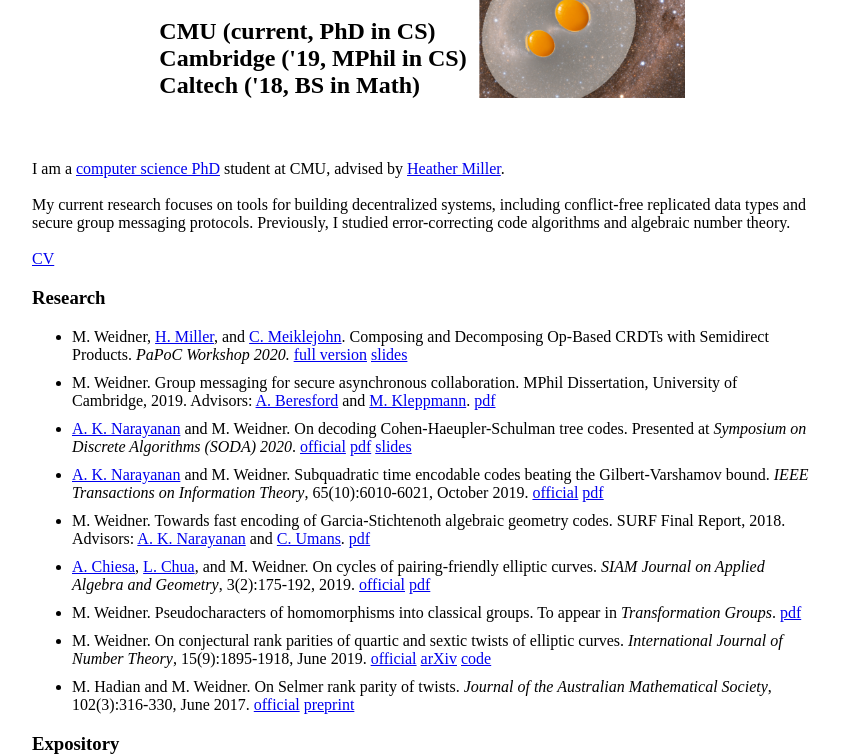
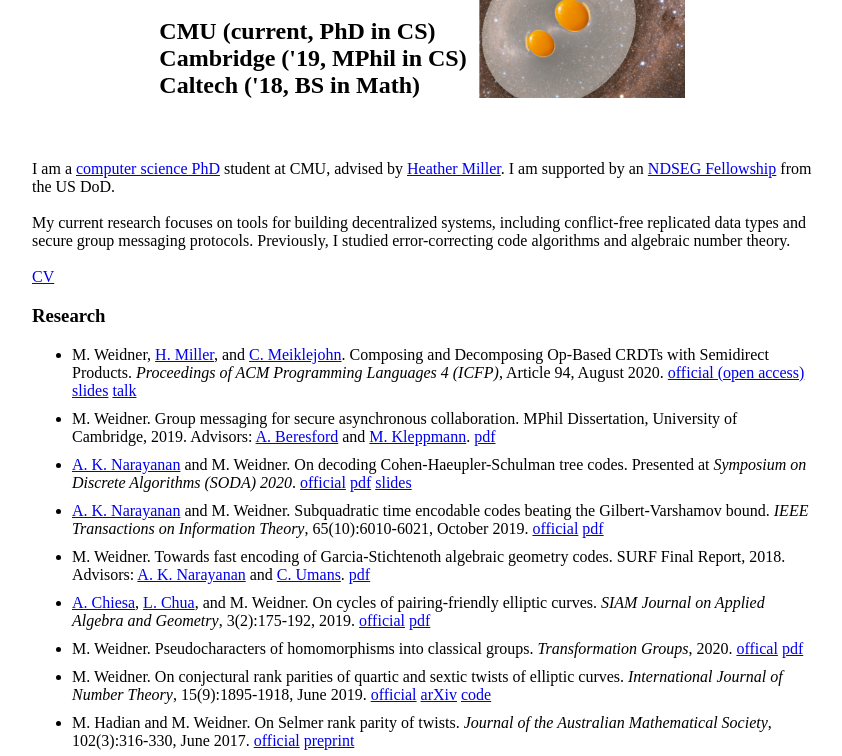
Before and after one commit to mweidner037/mweidner037.github.io, a plain HTML site: page index.html in a window 1280 px wide. Shown: the part 59-815 px from the top of the page, without its empty margins (218-1060 px from the left). Drawn offline with Linux system fonts and the light colour scheme.

Commit message:
add NDSEG, recent papers

```diff
--- a/index.html
+++ b/index.html
@@ -30,7 +30,7 @@
     </tr></table>
 
     <div style="width:780px;display:inline-block;padding:30px; border-radius:30px;text-align:left;">
-        I am a <a href="https://www.csd.cs.cmu.edu/academics/doctoral/overview">computer science PhD</a> student at CMU, advised by <a href="https://heather.miller.am/">Heather Miller</a>.
+        I am a <a href="https://www.csd.cs.cmu.edu/academics/doctoral/overview">computer science PhD</a> student at CMU, advised by <a href="https://heather.miller.am/">Heather Miller</a>.  I am supported by an <a href="http://ndseg.sysplus.com/">NDSEG Fellowship</a> from the US DoD.
         <br /><br />
         My current research focuses on tools for building decentralized systems, including conflict-free replicated data types and secure group messaging protocols.  Previously, I studied error-correcting code algorithms and algebraic number theory.
         <br /><br />
@@ -39,7 +39,7 @@
        <h3>Research</h3>
        <ul>
 
-       <li>M. Weidner, <a href="https://heather.miller.am/">H. Miller</a>, and <a href="http://christophermeiklejohn.com/">C. Meiklejohn</a>.  Composing and Decomposing Op-Based CRDTs with Semidirect Products.  <i>PaPoC Workshop 2020.</i>  <a href="https://arxiv.org/abs/2004.04303">full version</a> <a href="semidirect_papoc_slides.pdf">slides</a></li>
+       <li>M. Weidner, <a href="https://heather.miller.am/">H. Miller</a>, and <a href="http://christophermeiklejohn.com/">C. Meiklejohn</a>.  Composing and Decomposing Op-Based CRDTs with Semidirect Products.  <i>Proceedings of ACM Programming Languages 4 (ICFP)</i>, Article 94, August 2020.  <a href="https://doi.org/10.1145/3408976">official (open access)</a> <!--<a href="semidirect_papoc_slides.pdf">slides</a>--><a href="https://docs.google.com/presentation/d/1nuqEgOsjOrIh-LOADE56MRL3ph5rxZPsh6fbQQMjsOM/edit?usp=sharing">slides</a> <a href="https://youtu.be/aNLOi-1ixwM?list=PLyrlk8Xaylp4fOgwO5RUTrpgSA_HRjDMW&t=3511">talk</a></li>
 
        <li>M. Weidner.  Group messaging for secure asynchronous collaboration.  MPhil Dissertation, University of Cambridge, 2019.  Advisors: <a href="https://www.cl.cam.ac.uk/~arb33/">A. Beresford<a/> and <a href="http://martin.kleppmann.com/">M. Kleppmann</a>. <a href="acs-dissertation.pdf">pdf</a></li>
 
@@ -52,7 +52,7 @@ geometry codes.  SURF Final Report, 2018.  Advisors: <a href="https://www.lip6.f
 
        <li><a href="http://people.eecs.berkeley.edu/~alexch/">A. Chiesa</a>, <a href="https://people.eecs.berkeley.edu/~chualynn/">L. Chua</a>, and M. Weidner.  On cycles of pairing-friendly elliptic curves.  <i>SIAM Journal on Applied Algebra and Geometry</i>, 3(2):175-192, 2019.  <a href="https://doi.org/10.1137/18M1173708">official</a> <a href="curve_cycles.pdf">pdf</a></li>
 
-       <li>M. Weidner.  Pseudocharacters of homomorphisms into classical groups.  To appear in <i>Transformation Groups</i>. <a href="pseudocharacters_revised_2_public.pdf">pdf</a></li>
+       <li>M. Weidner.  Pseudocharacters of homomorphisms into classical groups. <i>Transformation Groups</i>, 2020. <a href="https://doi.org/10.1007/s00031-020-09603-2">offical</a> <a href="pseudocharacters_revised_2_public.pdf">pdf</a></li>
 
        <li>M. Weidner.  On conjectural rank parities of quartic and sextic twists of elliptic curves.  <i>International Journal of Number Theory</i>, 15(9):1895-1918, June 2019. <a href="https://doi.org/10.1142/S1793042119501057">official</a> <a href="https://arxiv.org/abs/1809.04244">arXiv</a> <a href="quartic_and_sextic_twists_code.zip">code</a></li>
 
```
Also changed, not shown: 1 other file.
